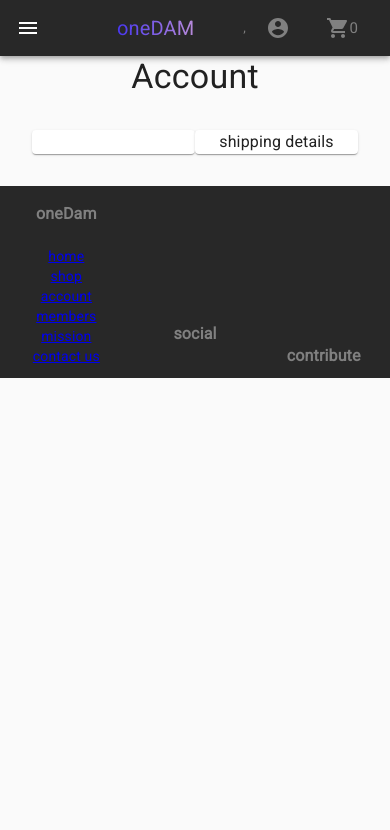
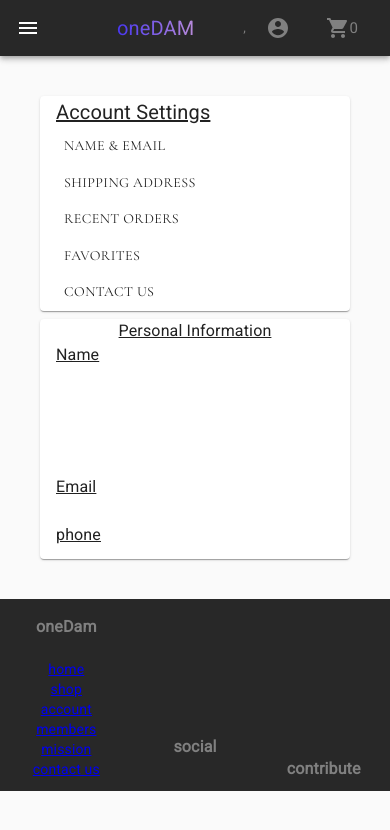
Before and after one commit to jacobmccaskey/oneDAMclient, a React (Create React App) app: page /account in a window 390 px wide. Shown: the top 830 px of the page. Built offline with nearby package versions, Linux system fonts and the light colour scheme; no server answers.

Commit message:
adds reusable component for client input on accounts page, adds menu and display elements to account page, adds phone number hook to context.

```diff
--- a/src/Auth/Auth.js
+++ b/src/Auth/Auth.js
@@ -33,6 +33,7 @@ export function authCheck(
   setFirstName,
   setLastName,
   setAddress,
+  setEmail,
   setToken
 ) {
   const token = getCookie("token");
@@ -54,6 +55,7 @@ export function authCheck(
           setFirstName(res.data.firstName);
           setLastName(res.data.lastName);
           setAddress(res.data.address);
+          setEmail(res.data.email);
           setToken(token);
         }
       });
--- a/src/Context.js
+++ b/src/Context.js
@@ -23,6 +23,7 @@ export default function StateManager({ children }) {
   const [state, setState] = useState(null);
   const [county, setCounty] = useState(null);
   const [postalCode, setPostalCode] = useState(null);
+  const [phone, setPhone] = useState(null);
   const [token, setToken] = useState(null);
   const [cityFetch, setCityFetch] = useState(null);
   const [stateFetch, setStateFetch] = useState(null);
@@ -179,6 +180,7 @@ export default function StateManager({ children }) {
       setFirstName,
       setLastName,
       setAddress,
+      setEmail,
       setToken
     );
   }, []);
@@ -233,6 +235,8 @@ export default function StateManager({ children }) {
         cityFetch,
         setStateFetch,
         stateFetch,
+        phone,
+        setPhone,
       }}
     >
       {children}
--- a/src/components/account/Account.js
+++ b/src/components/account/Account.js
@@ -1,23 +1,89 @@
-import React, { useContext } from "react";
+import React, { useContext, useState } from "react";
 import { User } from "../../Context";
 import Typography from "@material-ui/core/Typography";
+import Container from "@material-ui/core/Container";
 import Paper from "@material-ui/core/Paper";
-import { makeStyles } from "@material-ui/core/styles";
+import Button from "@material-ui/core/Button";
+import Input from "@material-ui/core/Input";
+import { useStyles } from "./styles";
 
-const useStyles = makeStyles((theme) => ({
-  root: {
-    display: "flex",
-    flexWrap: "wrap",
-    margin: theme.spacing(4),
-  },
-  paper: {
-    flex: 1,
-  },
-}));
+//function to cut back on amount of code written in Account Component
+function InputForm(props) {
+  const style = useStyles();
+  const { hook, toEdit, setHook } = props;
+  return (
+    <Input
+      value={hook}
+      disabled={!toEdit}
+      disableUnderline
+      className={!toEdit ? style.inputReadOnly : style.inputCanEdit}
+      onChange={(e) => setHook(e.target.value)}
+    />
+  );
+}
 
 export default function Account() {
   const style = useStyles();
   const context = useContext(User);
+  const [toEdit, setToEdit] = useState(false);
+  const [showForm, setShowForm] = useState({
+    nameMenu: true,
+    shippingMenu: false,
+    recentOrders: false,
+    favorites: false,
+    contactUs: false,
+  });
+
+  const openNameForm = () => {
+    setShowForm({
+      nameMenu: true,
+      shippingMenu: false,
+      recentOrders: false,
+      favorites: false,
+      contactUs: false,
+    });
+  };
+
+  const openShippingForm = () => {
+    setShowForm({
+      nameMenu: false,
+      shippingMenu: true,
+      recentOrders: false,
+      favorites: false,
+      contactUs: false,
+    });
+  };
+
+  const openOrdersPage = () => {
+    setShowForm({
+      nameMenu: false,
+      shippingMenu: false,
+      recentOrders: true,
+      favorites: false,
+      contactUs: false,
+    });
+  };
+
+  const openFavoritesPage = () => {
+    setShowForm({
+      nameMenu: false,
+      shippingMenu: false,
+      recentOrders: false,
+      favorites: true,
+      contactUs: false,
+    });
+  };
+
+  const openContactPage = () => {
+    setShowForm({
+      nameMenu: false,
+      shippingMenu: false,
+      recentOrders: false,
+      favorites: false,
+      contactUs: true,
+    });
+  };
+
   const {
     favorites,
     deviceType,
@@ -42,18 +108,122 @@ export default function Account() {
     setState,
     setPostalCode,
     setCounty,
+    phone,
+    setPhone,
   } = context;
   return (
     <div>
-      <Typography variant="h4">Account</Typography>
       <div className={style.root}>
-        <Paper className={style.paper}>
-          <Typography>
-            {firstName} {lastName}
-          </Typography>
+        <Paper className={style.paperLeft}>
+          <Container className={style.accountSettingsDiv}>
+            <Typography variant="h6" style={{ textDecoration: "underline" }}>
+              Account Settings
+            </Typography>
+            <Button className={style.menuBtn} onClick={openNameForm}>
+              Name & Email
+            </Button>
+            <Button className={style.menuBtn} onClick={openShippingForm}>
+              Shipping Address
+            </Button>
+            <Button className={style.menuBtn} onClick={openOrdersPage}>
+              Recent Orders
+            </Button>
+            <Button className={style.menuBtn} onClick={openFavoritesPage}>
+              Favorites
+            </Button>
+            <Button className={style.menuBtn} onClick={openContactPage}>
+              Contact Us
+            </Button>
+          </Container>
         </Paper>
-        <Paper className={style.paper}>
-          <Typography>shipping details</Typography>
+
+        <Paper className={style.paperRight}>
+          {/* Name and address form */}
+          <Container
+            style={
+              showForm.nameMenu === false
+                ? { display: "none" }
+                : { display: "block" }
+            }
+          >
+            <Typography varaint="h6" style={{ textDecoration: "underline" }}>
+              Personal Information
+            </Typography>
+            <div style={{ textAlign: "left" }}>
+              <Typography className={style.smallHeader}>Name</Typography>
+              <div style={{ display: "inline-block" }}>
+                <InputForm
+                  toEdit={toEdit}
+                  hook={firstName}
+                  setHook={setFirstName}
+                />
+
+                <InputForm
+                  toEdit={toEdit}
+                  hook={lastName}
+                  setHook={setLastName}
+                />
+              </div>
+              <div style={{ display: "block" }}>
+                <div className={style.contactDiv}>
+                  <Typography
+                    className={style.smallHeader}
+                    style={{ display: "inline" }}
+                  >
+                    Email
+                  </Typography>
+                  <InputForm toEdit={toEdit} hook={email} setHook={setEmail} />
+                </div>
+                <Typography
+                  className={style.smallHeader}
+                  style={{ display: "inline" }}
+                >
+                  phone
+                </Typography>
+                <InputForm toEdit={toEdit} hook={phone} setHook={setPhone} />
+              </div>
+            </div>
+          </Container>
+          {/* shipping address form */}
+          <Container
+            style={
+              showForm.shippingMenu === false
+                ? { display: "none" }
+                : { display: "block" }
+            }
+          >
+            <Typography>shipping</Typography>
+          </Container>
+          {/* recent orders form */}
+          <Container
+            style={
+              showForm.recentOrders === false
+                ? { display: "none" }
+                : { display: "block" }
+            }
+          >
+            <Typography>orders</Typography>
+          </Container>
+          {/* favorites container */}
+          <Container
+            style={
+              showForm.favorites === false
+                ? { display: "none" }
+                : { display: "block" }
+            }
+          >
+            <Typography>fav's</Typography>
+          </Container>
+          {/* contact form */}
+          <Container
+            style={
+              showForm.contactUs === false
+                ? { display: "none" }
+                : { display: "block" }
+            }
+          >
+            <Typography>contact us</Typography>
+          </Container>
         </Paper>
       </div>
     </div>
--- /dev/null
+++ b/src/components/account/styles.js
@@ -0,0 +1,45 @@
+import { makeStyles } from "@material-ui/core/styles";
+
+export const useStyles = makeStyles((theme) => ({
+  root: {
+    display: "flex",
+    flexWrap: "wrap",
+    margin: theme.spacing(4),
+    padding: theme.spacing(2),
+    [theme.breakpoints.down("sm")]: {
+      display: "block",
+      margin: theme.spacing(2),
+    },
+  },
+  paperLeft: {
+    flex: 1,
+    margin: theme.spacing(1),
+  },
+  paperRight: {
+    flex: 2,
+    margin: theme.spacing(1),
+  },
+  accountSettingsDiv: {
+    textAlign: "left",
+  },
+  menuBtn: {
+    display: "block",
+  },
+  smallHeader: {
+    textDecoration: "underline",
+  },
+  inputReadOnly: {
+    backgroundColor: "white",
+    margin: theme.spacing(1),
+    borderRadius: "2px",
+  },
+  inputCanEdit: {
+    backgroundColor: "rgb(224,224,224)",
+  },
+  contactDiv: {
+    display: "inline-block",
+    [theme.breakpoints.down("sm")]: {
+      display: "block",
+    },
+  },
+}));
```
